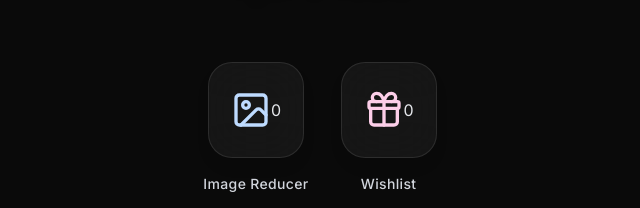
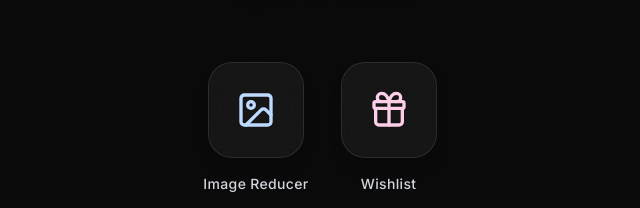
Before and after one commit to ygorch/ygorch-app-tools, a Next.js app: page / in a window 1280 px wide. Shown: the part 166-374 px from the top of the page, without its empty margins (320-960 px from the left). Built offline with nearby package versions, Linux system fonts and the light colour scheme.

Commit message:
fix: hide zero notification badge and restore border radius on exit animation

```diff
--- a/app/components/TransitionShell.tsx
+++ b/app/components/TransitionShell.tsx
@@ -45,12 +45,13 @@ export function TransitionShell({ children }: { children: React.ReactNode }) {
             className="absolute inset-0 z-50 bg-neutral-950 overflow-y-auto"
             initial={{ borderRadius: 24 }}
             animate={{ borderRadius: 0 }}
-            exit={{ borderRadius: 24, opacity: 0, transition: { duration: 0.2 } }}
+            exit={{ borderRadius: 24, transition: { duration: 0.2 } }}
             transition={{
                 type: "spring",
                 stiffness: 300,
                 damping: 30
             }}
+            style={{ borderRadius: 24 }} // Force initial border radius to ensure correct transformation
           >
              {/* Optional: Add a Close button if the app doesn't have one,
                  though ideally the app has its own navigation.
--- a/app/components/dock/AppIcon.tsx
+++ b/app/components/dock/AppIcon.tsx
@@ -42,7 +42,7 @@ export function AppIcon({ app, name, isActive, onClick }: AppIconProps) {
             </motion.div>
 
             {/* Notification Badge */}
-            {app.notification && app.notification > 0 && (
+            {app.notification !== undefined && app.notification > 0 && (
                 <div className="absolute -top-1 -right-1 bg-red-500 text-white text-xs font-bold w-6 h-6 rounded-full flex items-center justify-center border-2 border-neutral-900 shadow-md">
                 {app.notification}
                 </div>
```
